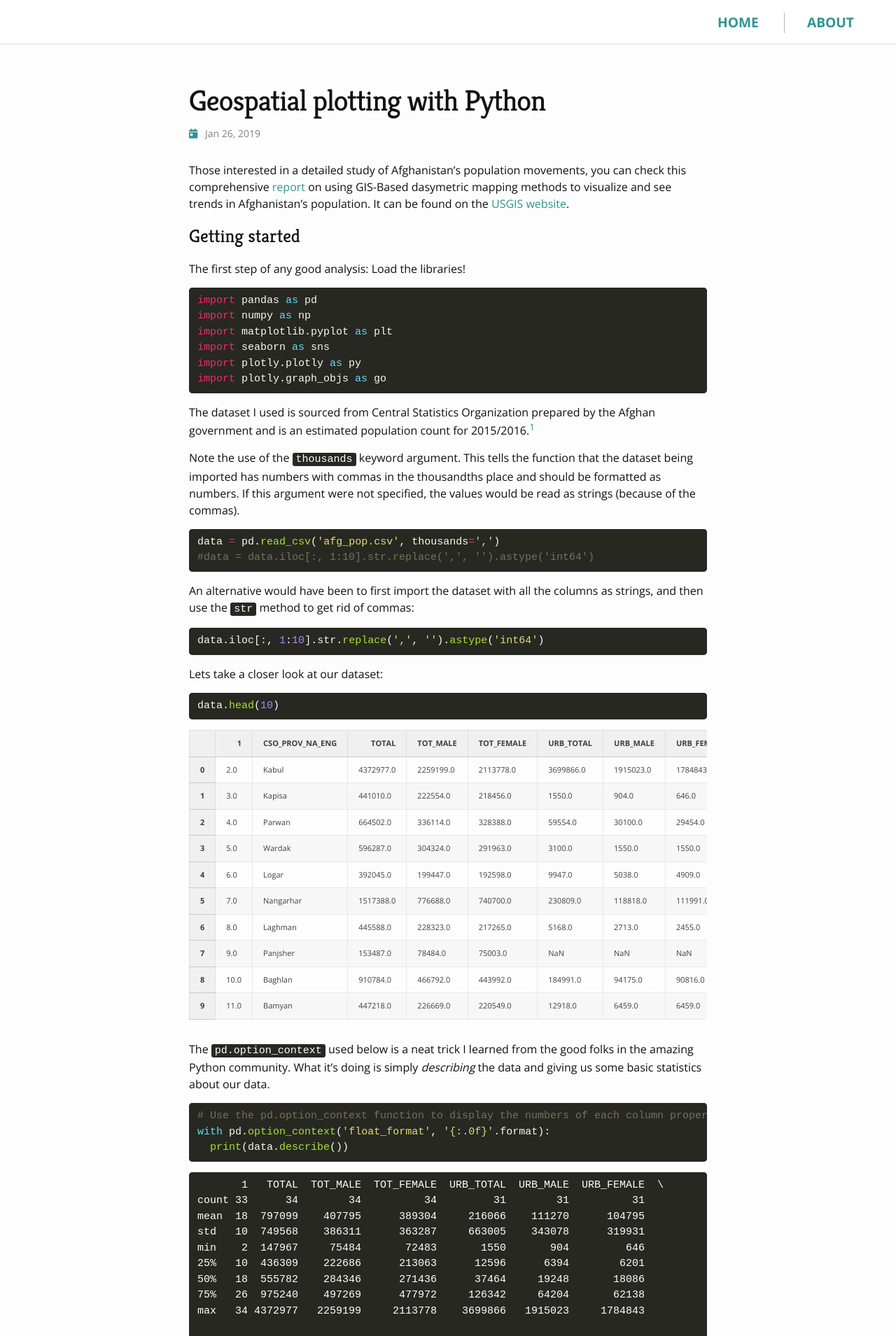
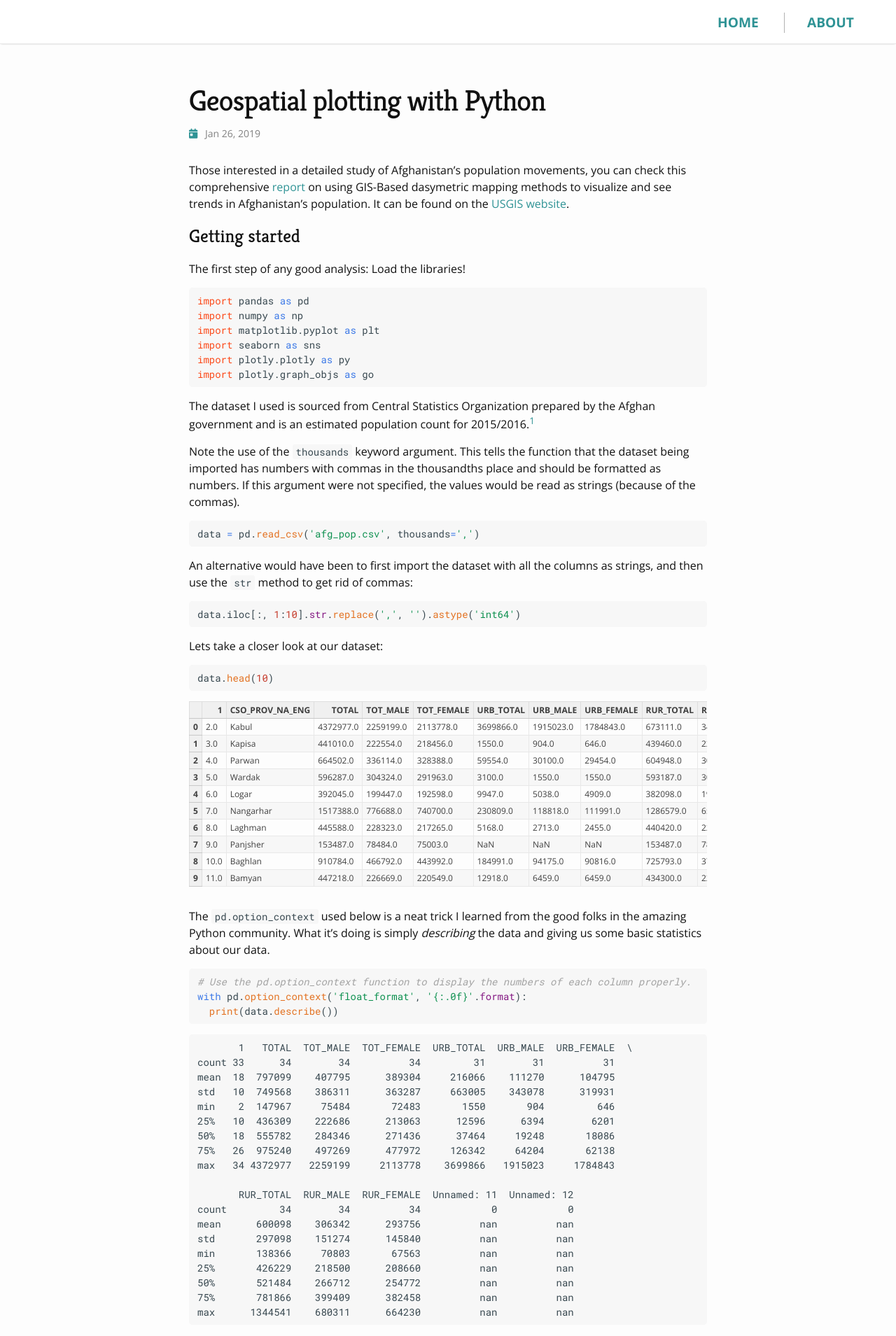
Before and after one commit to sinablk/sinablk.github.io, a Jekyll site: the page built from _posts/2019-01-26-geospatial-plotting-with-python.md, in a window 1280 px wide. Shown: the top 1909 px of the page at 70% size. Built offline with Jekyll 4.4.1, drawn with Linux system fonts in a browser that asks for light colours; nearby versions of some CDN libraries; some of the changed text lies outside the part shown.

Commit message:
Add custom syntax highlighting

````diff
--- a/_includes/head.html
+++ b/_includes/head.html
@@ -8,7 +8,7 @@
   {% include mathjax.html %}
 
   <!-- CSS, Google Fonts, Font Awesome -->
-  <link href="https://fonts.googleapis.com/css?family=Kreon|Open+Sans:400,700" rel="stylesheet">
+  <link href="https://fonts.googleapis.com/css?family=Kreon|Open+Sans:400,700|Roboto+Mono" rel="stylesheet">
   <link rel="stylesheet" href="https://use.fontawesome.com/releases/v5.6.3/css/all.css"
     integrity="sha384-UHRtZLI+pbxtHCWp1t77Bi1L4ZtiqrqD80Kn4Z8NTSRyMA2Fd33n5dQ8lWUE00s/" crossorigin="anonymous">
   <link rel="stylesheet" href="{{ "/assets/main.css" | relative_url }}">
--- a/_posts/2019-01-26-geospatial-plotting-with-python.md
+++ b/_posts/2019-01-26-geospatial-plotting-with-python.md
@@ -31,7 +31,6 @@ Note the use of the `thousands` keyword argument. This tells the function that t
 
 ```python
 data = pd.read_csv('afg_pop.csv', thousands=',')
-#data = data.iloc[:, 1:10].str.replace(',', '').astype('int64')
 ```
 
 An alternative would have been to first import the dataset with all the columns as strings, and then use the `str` method to get rid of commas:
--- a/_sass/style.scss
+++ b/_sass/style.scss
@@ -1,6 +1,12 @@
 @charset "utf-8";
 
 // Define defaults for each variable.
+
+
+$code-background-color: #f7f7f7 !default;
+$code-base-color: #37474f !default;
+$code-font-family: 'Roboto Mono', monospace !default;
+$code-font-size: 14px !default;
 
 $base-font-family: 'Open Sans', Helvetica, Arial, sans-serif !default;
 $headings-font-family: 'Kreon', Helvetica, Arial, serif !default;
@@ -51,8 +57,8 @@ $on-laptop:        800px !default;
 @import
   "styles/base",
   "styles/layout",
-  "styles/syntax-highlighting-monokai",
-  //"styles/syntax-highlighting-rouge",
+  //"styles/syntax-highlighting-monokai",
+  "styles/syntax-highlighting",
   "styles/pagination",
   "styles/mobile-dropdown",
   "styles/sharebuttons"
--- a/_sass/styles/_base.scss
+++ b/_sass/styles/_base.scss
@@ -161,11 +161,13 @@ pre,
 code {
   @include relative-font-size(0.9375);
   border-radius: 3px;
-  background-color: #272822;
+  background-color: $code-background-color;
+  font-family: $code-font-family;
+  font-size: $code-font-size;
 }
 
 code {
-  color: #fff;
+  color: $code-base-color;
   padding: 1px 5px;
 }
 
@@ -220,7 +222,7 @@ pre {
  * Tables
  */
 table {
-  font-size: $base-font-size - 5;
+  font-size: $base-font-size - 4;
   margin-bottom: $spacing-unit;
   width: 100%;
   text-align: $table-text-align;
@@ -236,7 +238,7 @@ table {
     }
   }
   th, td {
-    padding: ($spacing-unit / 3) ($spacing-unit / 2);
+    padding: ($spacing-unit / 12) ($spacing-unit / 6);
   }
   th {
     background-color: lighten($grey-color-light, 3%);
--- a/_sass/styles/_syntax-highlighting-rouge.scss
+++ /dev/null
@@ -1,74 +0,0 @@
-/**
- * Syntax highlighting styles
- */
-
- // Also need to change vals in _base.scss too
-
-.highlight {
-  background: #fff;
-  @extend %vertical-rhythm;
-
-  .highlighter-rouge & {
-    background: #eef;
-  }
-
-  .c     { color: #998; font-style: italic } // Comment
-  .err   { color: #a61717; background-color: #e3d2d2 } // Error
-  .k     { font-weight: bold } // Keyword
-  .o     { font-weight: bold } // Operator
-  .cm    { color: #998; font-style: italic } // Comment.Multiline
-  .cp    { color: #999; font-weight: bold } // Comment.Preproc
-  .c1    { color: #998; font-style: italic } // Comment.Single
-  .cs    { color: #999; font-weight: bold; font-style: italic } // Comment.Special
-  .gd    { color: #000; background-color: #fdd } // Generic.Deleted
-  .gd .x { color: #000; background-color: #faa } // Generic.Deleted.Specific
-  .ge    { font-style: italic } // Generic.Emph
-  .gr    { color: #a00 } // Generic.Error
-  .gh    { color: #999 } // Generic.Heading
-  .gi    { color: #000; background-color: #dfd } // Generic.Inserted
-  .gi .x { color: #000; background-color: #afa } // Generic.Inserted.Specific
-  .go    { color: #888 } // Generic.Output
-  .gp    { color: #555 } // Generic.Prompt
-  .gs    { font-weight: bold } // Generic.Strong
-  .gu    { color: #aaa } // Generic.Subheading
-  .gt    { color: #a00 } // Generic.Traceback
-  .kc    { font-weight: bold } // Keyword.Constant
-  .kd    { font-weight: bold } // Keyword.Declaration
-  .kp    { font-weight: bold } // Keyword.Pseudo
-  .kr    { font-weight: bold } // Keyword.Reserved
-  .kt    { color: #458; font-weight: bold } // Keyword.Type
-  .m     { color: #099 } // Literal.Number
-  .s     { color: #d14 } // Literal.String
-  .na    { color: #008080 } // Name.Attribute
-  .nb    { color: #0086B3 } // Name.Builtin
-  .nc    { color: #458; font-weight: bold } // Name.Class
-  .no    { color: #008080 } // Name.Constant
-  .ni    { color: #800080 } // Name.Entity
-  .ne    { color: #900; font-weight: bold } // Name.Exception
-  .nf    { color: #900; font-weight: bold } // Name.Function
-  .nn    { color: #555 } // Name.Namespace
-  .nt    { color: #000080 } // Name.Tag
-  .nv    { color: #008080 } // Name.Variable
-  .ow    { font-weight: bold } // Operator.Word
-  .w     { color: #bbb } // Text.Whitespace
-  .mf    { color: #099 } // Literal.Number.Float
-  .mh    { color: #099 } // Literal.Number.Hex
-  .mi    { color: #099 } // Literal.Number.Integer
-  .mo    { color: #099 } // Literal.Number.Oct
-  .sb    { color: #d14 } // Literal.String.Backtick
-  .sc    { color: #d14 } // Literal.String.Char
-  .sd    { color: #d14 } // Literal.String.Doc
-  .s2    { color: #d14 } // Literal.String.Double
-  .se    { color: #d14 } // Literal.String.Escape
-  .sh    { color: #d14 } // Literal.String.Heredoc
-  .si    { color: #d14 } // Literal.String.Interpol
-  .sx    { color: #d14 } // Literal.String.Other
-  .sr    { color: #009926 } // Literal.String.Regex
-  .s1    { color: #d14 } // Literal.String.Single
-  .ss    { color: #990073 } // Literal.String.Symbol
-  .bp    { color: #999 } // Name.Builtin.Pseudo
-  .vc    { color: #008080 } // Name.Variable.Class
-  .vg    { color: #008080 } // Name.Variable.Global
-  .vi    { color: #008080 } // Name.Variable.Instance
-  .il    { color: #099 } // Literal.Number.Integer.Long
-}
--- /dev/null
+++ b/_sass/styles/_syntax-highlighting.scss
@@ -0,0 +1,80 @@
+/**
+ * My own custom syntax highlighting styles
+ */
+.highlight {
+  background: $code-background-color;
+  border-radius: 5px;
+  @extend %vertical-rhythm;
+
+  // This below name is a leftover of the Rouge used by Kramdown
+  .highlighter-rouge & {
+    background: $code-background-color;
+    color: $code-base-color;
+  }
+
+  .highlight pre { background-color:  #f7f7f7; }
+//.highlight .hll { background-color: #272822; } No idea what this is
+.highlight .c { color: #a3a3a3; font-style: italic; } /* Comment */
+.highlight .err { color: #d81b60 } /* Error */
+.highlight .k { color: #3b78e7 } /* Keyword */
+.highlight .l { color: #c53929 } /* Literal */
+.highlight .n { color: #37474f } /* Name */
+.highlight .o { color: #3b78e7 } /* Operator */
+.highlight .p { color: #37474f } /* Punctuation */
+.highlight .cm { color: #a3a3a3; font-style: italic; } /* Comment.Multiline */
+.highlight .cp { color: #a3a3a3; font-style: italic; } /* Comment.Preproc */
+.highlight .c1 { color: #a3a3a3; font-style: italic; } /* Comment.Single */
+.highlight .cs { color: #a3a3a3; font-style: italic; } /* Comment.Special */
+.highlight .ge { color: #37474f } /* Generic.Emph */
+.highlight .gs { color: #37474f; font-weight: bold } /* Generic.Strong */
+.highlight .kc { color: #3b78e7 } /* Keyword.Constant */
+.highlight .kd { color: #3b78e7 } /* Keyword.Declaration */
+.highlight .kn { color: #fc4a1a } /* Keyword.Namespace */
+.highlight .kp { color: #3b78e7 } /* Keyword.Pseudo */
+.highlight .kr { color: #3b78e7 } /* Keyword.Reserved */
+.highlight .kt { color: #3b78e7 } /* Keyword.Type */
+.highlight .ld { color: #c53929 } /* Literal.Date */
+.highlight .m { color: #c53929 } /* Literal.Number */
+.highlight .s { color: #0d904f } /* Literal.String */
+.highlight .na { color: #841983 } /* Name.Attribute */
+.highlight .nb { color: #841983 } /* Name.Builtin */
+.highlight .nc { color: #e37222 } /* Name.Class */
+.highlight .no { color: #37474f } /* Name.Constant */
+.highlight .nd { color: #37474f } /* Name.Decorator */
+.highlight .ni { color: #37474f } /* Name.Entity */
+.highlight .ne { color: #37474f } /* Name.Exception */
+.highlight .nf { color: #e37222 } /* Name.Function */
+.highlight .nl { color: #37474f } /* Name.Label */
+.highlight .nn { color: #37474f } /* Name.Namespace */
+.highlight .nx { color: #37474f } /* Name.Other */
+.highlight .py { color: #37474f } /* Name.Property */
+.highlight .nt { color: #37474f } /* Name.Tag */
+.highlight .nv { color: #37474f } /* Name.Variable */
+.highlight .ow { color: #3b78e7 } /* Operator.Word */
+.highlight .w { color: #37474f } /* Text.Whitespace */
+.highlight .mf { color: #c53929 } /* Literal.Number.Float */
+.highlight .mh { color: #c53929 } /* Literal.Number.Hex */
+.highlight .mi { color: #c53929 } /* Literal.Number.Integer */
+.highlight .mo { color: #c53929 } /* Literal.Number.Oct */
+.highlight .sb { color: #0d904f } /* Literal.String.Backtick */
+.highlight .sc { color: #0d904f } /* Literal.String.Char */
+.highlight .sd { color: #a4d555 } /* Literal.String.Doc */
+.highlight .s2 { color: #0d904f } /* Literal.String.Double */
+.highlight .se { color: #0d904f } /* Literal.String.Escape */
+.highlight .sh { color: #0d904f } /* Literal.String.Heredoc */
+.highlight .si { color: #0d904f } /* Literal.String.Interpol */
+.highlight .sx { color: #0d904f } /* Literal.String.Other */
+.highlight .sr { color: #0d904f } /* Literal.String.Regex */
+.highlight .s1 { color: #0d904f } /* Literal.String.Single */
+.highlight .ss { color: #0d904f } /* Literal.String.Symbol */
+.highlight .bp { color: #c53929 } /* Name.Builtin.Pseudo */ //boleans
+.highlight .vc { color: #37474f } /* Name.Variable.Class */
+.highlight .vg { color: #37474f } /* Name.Variable.Global */
+.highlight .vi { color: #37474f } /* Name.Variable.Instance */
+.highlight .il { color: #c53929 } /* Literal.Number.Integer.Long */
+
+.highlight .gh { color: #37474f } /* Generic Heading & Diff Header */
+.highlight .gu { color: #373737; } /* Generic.Subheading & Diff Unified/Comment? */
+.highlight .gd { color: #F92672; } /* Generic.Deleted & Diff Deleted */
+.highlight .gi { color: #a6e22e; } /* Generic.Inserted & Diff Inserted */
+}
````
